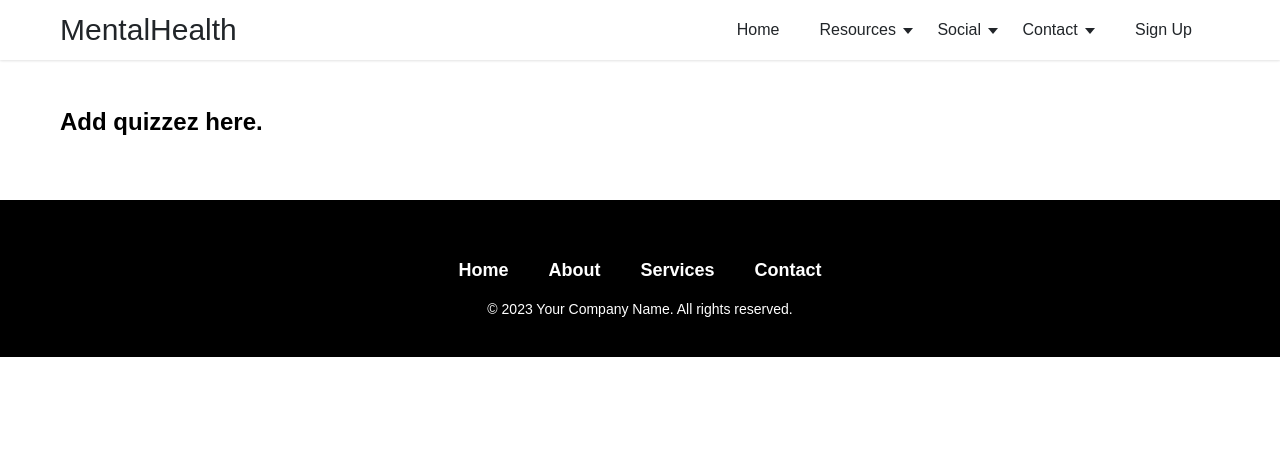
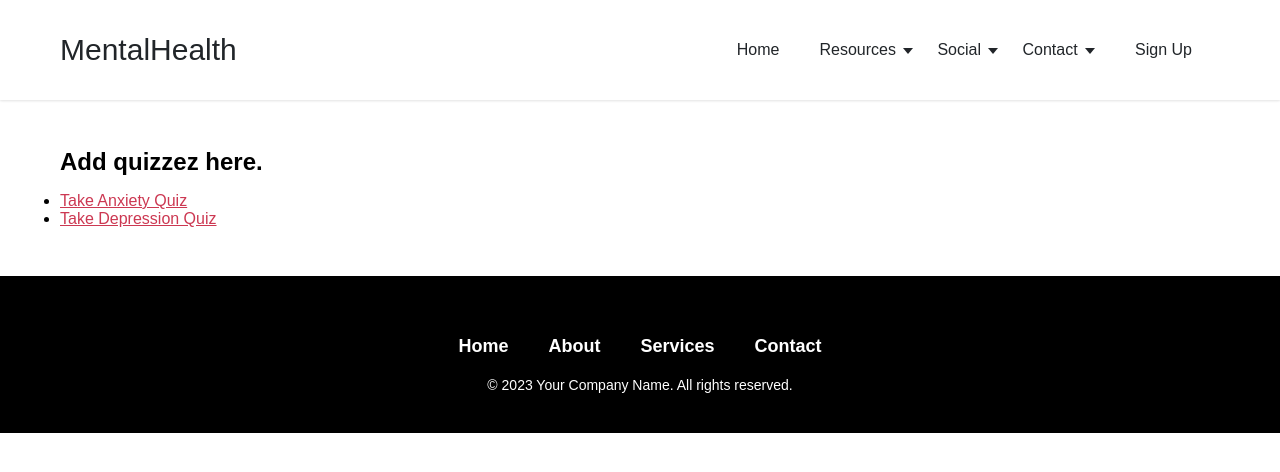
Before and after one commit to mansir04/Sukoon_MentalHealthWebsite, a React (Vite) app in the folder Frontend/: page /quiz in a window 1280 px wide. Shown: the top 472 px of the page. Built offline with nearby package versions, Linux system fonts and the light colour scheme.

Commit message:
Adding quiz and support group pages.
Made routes for the quizzes and created links for different quizzes in the Quiz Page. The links will open to new pages for specific quiz. Increased the Navbar height. Set up the page for Support Groups.

```diff
--- a/Frontend/src/App.css
+++ b/Frontend/src/App.css
@@ -32,6 +32,7 @@ header {
   display: flex;
   align-items: center;
   list-style: none;
+  height: 5em;
 }
 
 .menu-items {
--- a/Frontend/src/components/App.jsx
+++ b/Frontend/src/components/App.jsx
@@ -13,6 +13,9 @@ import FAQs from '../pages/FAQs';
 import Volunteer from '../pages/Volunteer';
 import ContactUs from '../pages/ContactUs';
 import SignUp from '../pages/SignUp';
+import AnxietyQuiz from '../pages/AnxietyQuiz';
+import DepressionQuiz from '../pages/DepressionQuiz';
+import SupportGroups from '../pages/SupportGroups';
 
 const App = () => {
   return (
@@ -23,8 +26,11 @@ const App = () => {
           <Route path="help" element={<Help />} />
           <Route path="articles" element={<Articles />} />
           <Route path="initiatives" element={<Initiatives />} />
+          <Route path="support-groups" element={<SupportGroups />} />
           <Route path="blogs" element={<Blogs />} />
           <Route path="quiz" element={<Quiz />} />
+          <Route path="anxiety-quiz" element={<AnxietyQuiz />} />
+          <Route path="depression-quiz" element={<DepressionQuiz />} />
           <Route path="relax" element={<Relax />} />
           <Route path="memes" element={<Memes />} />
           <Route path="faq" element={<FAQs />} />
--- a/Frontend/src/menuItems.jsx
+++ b/Frontend/src/menuItems.jsx
@@ -23,6 +23,10 @@ export const menuItems = [
     {
       title: 'Social',
       submenu: [
+        {
+          title: 'Groups',
+          url: 'support-groups',
+        },
         {
           title: 'Blogs',
           url: 'blogs',
--- /dev/null
+++ b/Frontend/src/pages/AnxietyQuiz.jsx
@@ -0,0 +1,9 @@
+const AnxietyQuiz = () => {
+  return (
+    <>
+      <h2>Anxiety quiz</h2>
+      </>
+  );
+};
+
+export default AnxietyQuiz;
--- /dev/null
+++ b/Frontend/src/pages/DepressionQuiz.jsx
@@ -0,0 +1,9 @@
+const DepressionQuiz = () => {
+  return (
+    <>
+      <h2>Depression Quiz</h2>
+      </>
+  );
+};
+
+export default DepressionQuiz;
--- a/Frontend/src/pages/Quiz.jsx
+++ b/Frontend/src/pages/Quiz.jsx
@@ -1,5 +1,22 @@
+import React from 'react';
+import { Link } from 'react-router-dom';
+
 const Quiz = () => {
-  return <h2>Add quizzez here.</h2>;
+  return (
+  <div className="Quiz">
+    <h2>Add quizzez here.</h2>
+
+      <ul>
+        <li>
+          <Link to="/anxiety-quiz">Take Anxiety Quiz</Link>
+        </li>
+        <li>
+          <Link to="/depression-quiz">Take Depression Quiz</Link>
+        </li>
+      </ul>
+  </div>
+
+  );
 };
 
 export default Quiz;
--- /dev/null
+++ b/Frontend/src/pages/SupportGroups.jsx
@@ -0,0 +1,5 @@
+const SupportGroups = () => {
+    return <h2>Support Groups.</h2>;
+  };
+
+export default SupportGroups;
```
